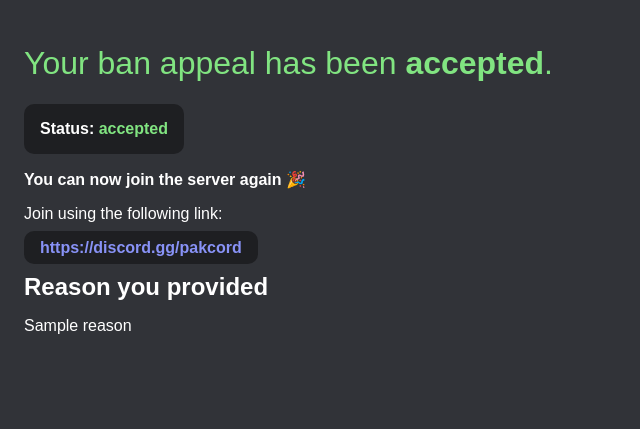
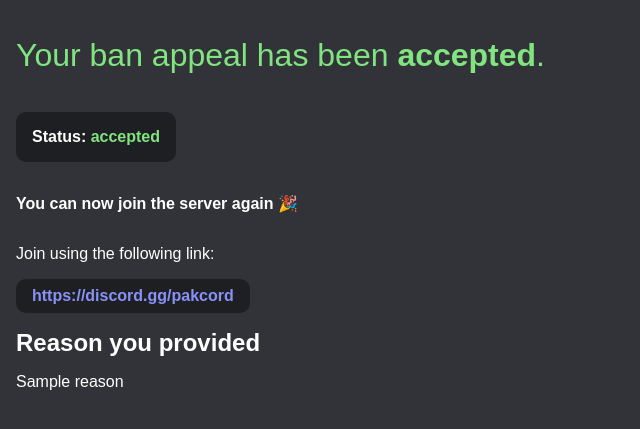
Before and after one commit to azure-badr/Appeal, a Python web app: template client/templates/profile.html in a window 1280 px wide. Shown: the top 429 px of the page, without its empty margins (0-640 px from the left). Run offline with Jinja, Linux system fonts and the light colour scheme; the template is opened without the code that fills it: most values are stand-ins (such as "Sample title", 1, 10 or a date in 2020).

Commit message:
styling changes

```diff
--- a/client/templates/profile.css
+++ b/client/templates/profile.css
@@ -7,6 +7,7 @@ body {
   font-family: sans-serif;
   color: white;
   padding: 1rem;
+  margin: 0;
 }
 
 .form {
@@ -14,7 +15,7 @@ body {
   justify-content: center;
   align-items: start;
   flex-direction: column;
-  width: 500px;
+  max-width: 500px;
   gap: 1rem;
 }
 
@@ -60,6 +61,12 @@ body {
   background-color: hsl(235, 86%, 60%);
 }
 
+.container {
+  display: flex;
+  flex-direction: column;
+  max-width: 600px;
+}
+
 .status {
   padding: 1rem;
   font-weight: bold;
@@ -95,6 +102,7 @@ body {
   padding: 0.5rem 1rem;
   border-radius: 10px;
   text-decoration: none;
+  width: fit-content;
 }
 
 .link:hover {
--- a/client/templates/profile.html
+++ b/client/templates/profile.html
@@ -20,12 +20,15 @@
     </form>
     {% else %}
       {% if user_ban_appeal_data.status == "accepted" %}
+      <div class="container">
         <h1 class="status-text accepted">Your ban appeal has been <b>accepted</b>.</h1>
         <p class="status">Status: <span class="accepted">{{ user_ban_appeal_data.status }}</span></p>
         <p><b>You can now join the server again</b> 🎉</p>
         <p>Join using the following link: </p>
-        <a class="link" target="_blank" href="https://discord.gg/pakcord">https://discord.gg/pakcord</a>
+        <a class="link" target="_blank" href="discord.gg/pakcord">https://discord.gg/pakcord</a>
+      </div>
       {% elif user_ban_appeal_data.status == "rejected" %}
+      <div class="container">
         <h1 class="status-text rejected">Your ban appeal has been <b>rejected</b>.</h1>
         <p class="status">Status: <span class="rejected">{{ user_ban_appeal_data.status }}</span></p>
         {% if user_ban_appeal_data.reappeal_time == 0 %}
@@ -33,11 +36,14 @@
         {% else %}
           <p>You can reappeal in <b>{{ user_ban_appeal_data.reappeal_time }} month(s)</b></p>
         {% endif %}
+      </div>
       {% else %}
+      <div class="container">
         <h1 class="status-text review">Your ban appeal is currently being <b>reviewed</b>.</h1>
         <p class="status">Status: <span class="review">{{ user_ban_appeal_data.status }}</span></p>
         <p>Expect your appeal to be reviewed within a week</p>
       {% endif %}
+      </div>
       <h1 class="reason">Reason you provided</h1>
       <p>{{ user_ban_appeal_data.reason }}</p>
     {% endif %}
```
